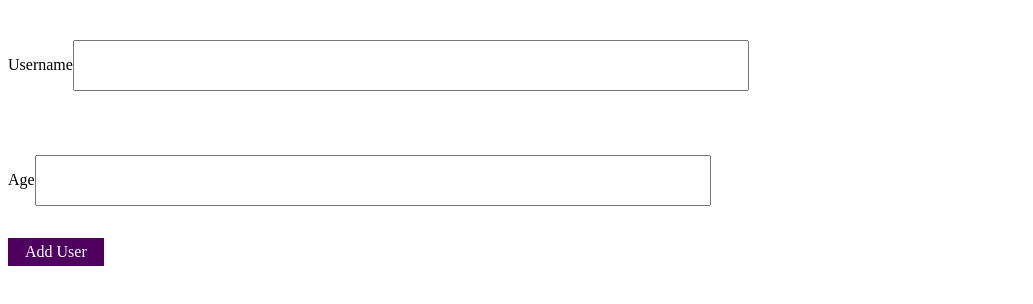
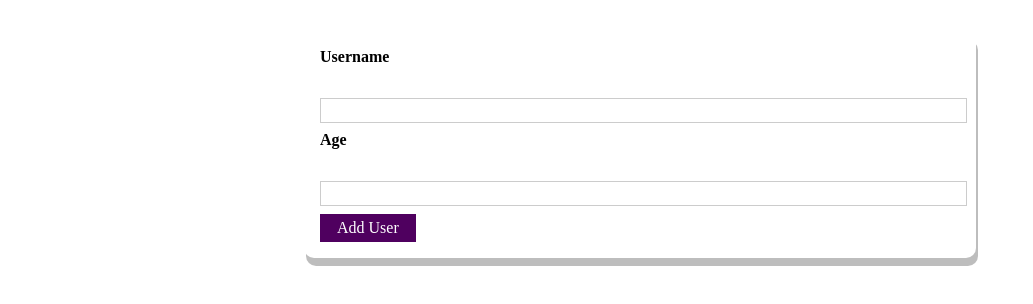
Before and after one commit to drickpdr98/error-modal, a React (Create React App) app: page / in a window 1280 px wide. Shown: the top 304 px of the page, without its empty margins (0-1033 px from the left). Built offline with nearby package versions, Linux system fonts and the light colour scheme.

Commit message:
fifth commit

```diff
--- a/src/AddUser.js
+++ b/src/AddUser.js
@@ -2,6 +2,8 @@ import { useState } from "react";
 import styles from "./AddUser.module.css";
 
 import Button from "./Button";
+import ErrorModal from "./ErrorModal";
+import Card from "./Card";
 
 const intialData = {
   username: "",
@@ -14,9 +16,7 @@ export default function AddUser({ onGetUser }) {
 
   const submitChangeHandler = function (event) {
     event.preventDefault();
-    console.log(userData);
 
-    onGetUser(userData);
     setUserData(intialData);
   };
 
@@ -30,10 +30,15 @@ export default function AddUser({ onGetUser }) {
     });
   };
 
+  // if (userData.username.trim().length <= 0 || userData.age.trim().length <= 0)
+  //   return <ErrorModal />;
+
   return (
-    <form onSubmit={submitChangeHandler}>
-      <div>
-        <label className={styles.label}>Username</label>
+    <Card className={styles.input}>
+      <form onSubmit={submitChangeHandler}>
+        <label htmlFor="username" className={styles.label}>
+          Username
+        </label>
         <input
           id="username"
           className={styles.input}
@@ -43,9 +48,9 @@ export default function AddUser({ onGetUser }) {
           }
           value={userData.username}
         />
-      </div>
-      <div>
-        <label className={styles.label}>Age</label>
+        <label htmlFor="age" className={styles.label}>
+          Age
+        </label>
         <input
           id="age"
           className={styles.input}
@@ -53,8 +58,8 @@ export default function AddUser({ onGetUser }) {
           onChange={(event) => inputChangeHandler("age", event.target.value)}
           value={userData.age}
         />
-      </div>
-      <Button type="submit">Add User</Button>
-    </form>
+        <Button type="submit">Add User</Button>
+      </form>
+    </Card>
   );
 }
--- a/src/App.js
+++ b/src/App.js
@@ -13,6 +13,7 @@ function App() {
   return (
     <div className="App">
       <AddUser onGetUser={userInput} />
+
       {uInput && <UserList inputs={uInput} />}
     </div>
   );
--- /dev/null
+++ b/src/Card.js
@@ -0,0 +1,5 @@
+import styles from "./Card.module.css";
+
+export default function Card({ className, children }) {
+  return <div className={`${styles.card} ${className} `}>{children}</div>;
+}
--- /dev/null
+++ b/src/Card.module.css
@@ -0,0 +1,5 @@
+.card {
+  background: white;
+  box-shadow: 2px 8px rgba(0, 0, 0, 0.26);
+  border-radius: 10px;
+}
--- a/src/UserList.js
+++ b/src/UserList.js
@@ -2,6 +2,7 @@ import styles from "./UserList.module.css";
 
 export default function UserList(props) {
   return (
+    <>
       <div className={styles.users}>
         <ul>
           {props.inputs.map((input) => (
@@ -11,5 +12,6 @@ export default function UserList(props) {
           ))}
         </ul>
       </div>
+    </>
   );
 }
```
Lines whose indentation alone changed are shown as unchanged.
